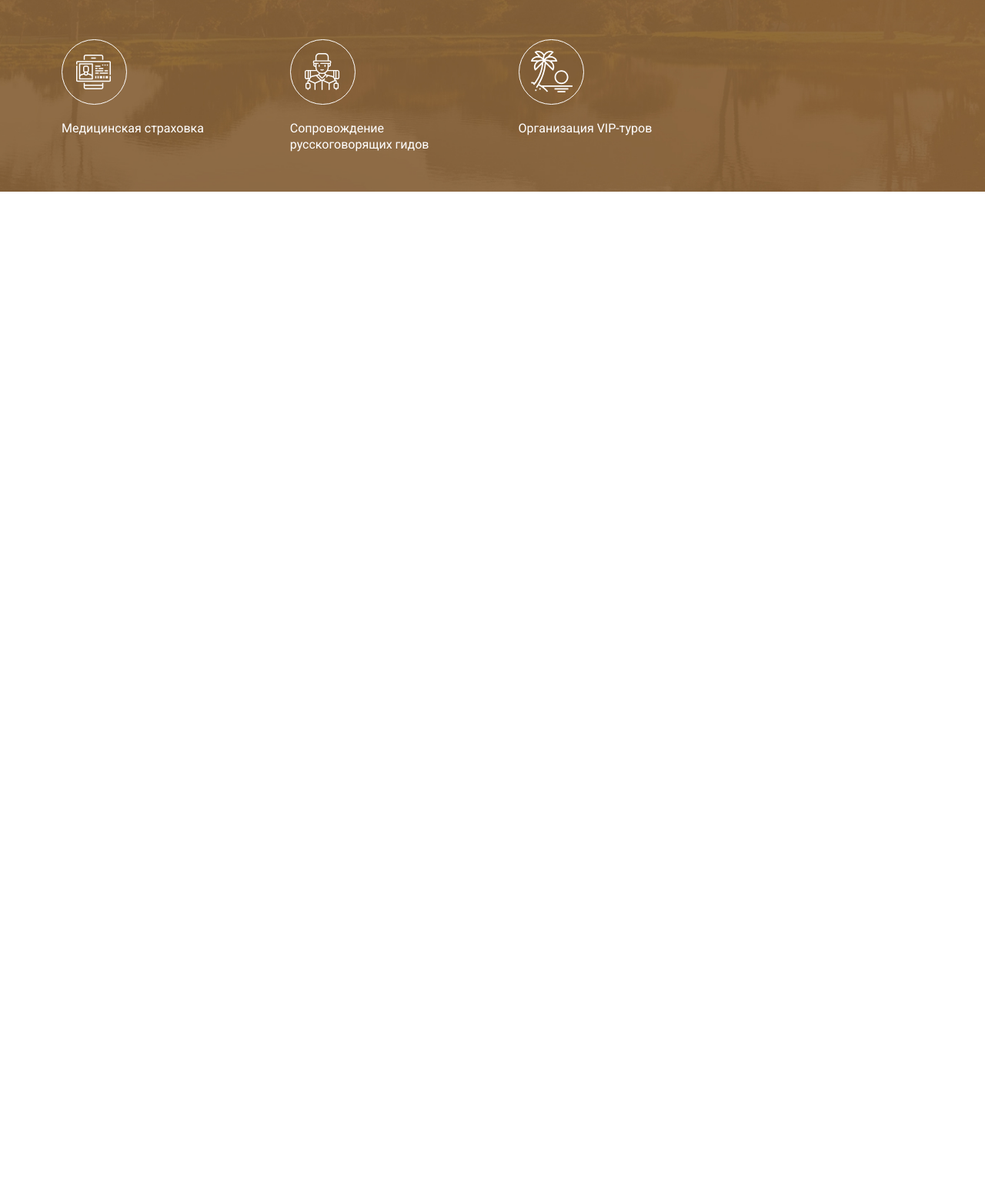
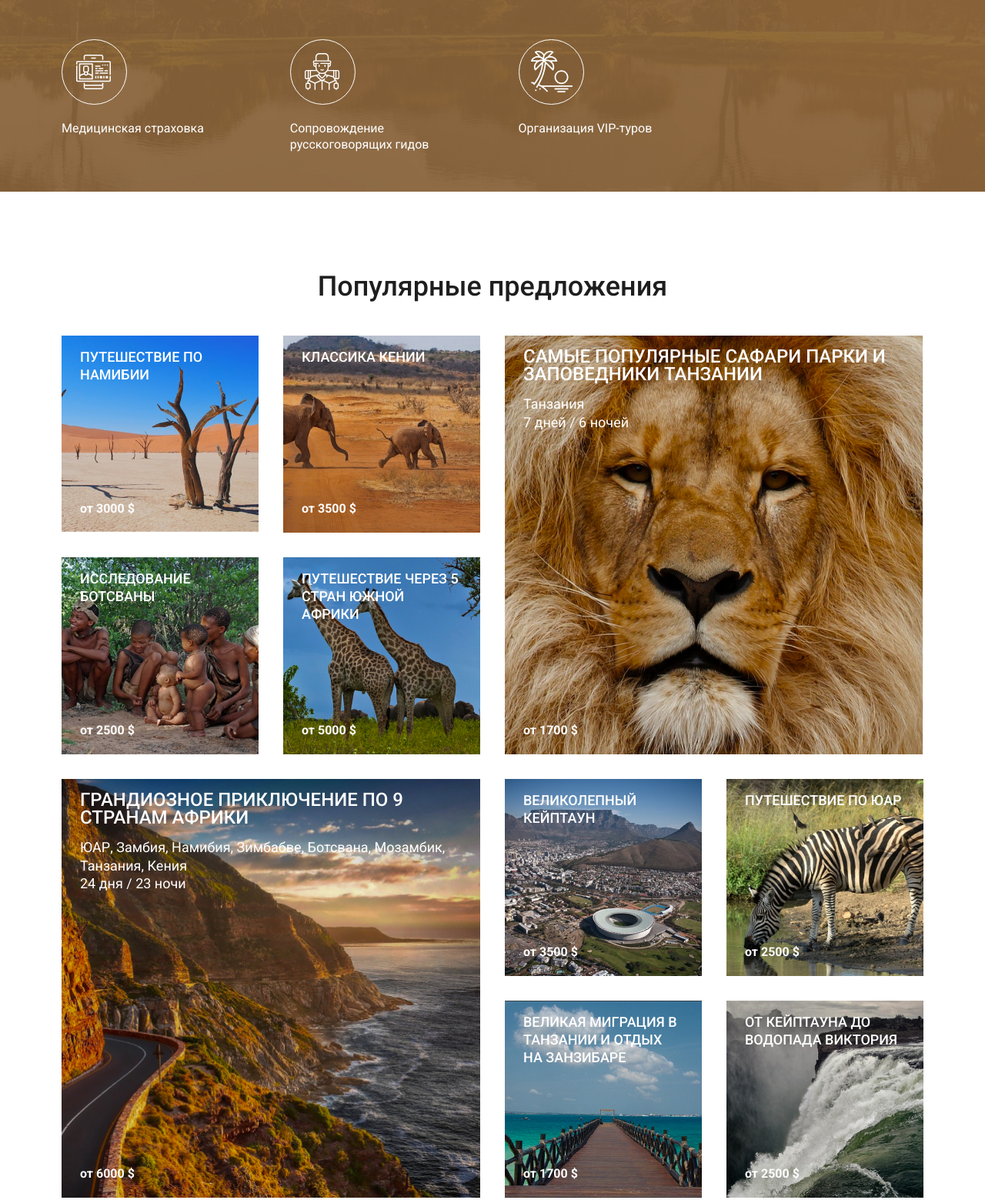
Before and after one commit to kkapi/safari-site-layout, a plain HTML site: page index.html in a window 1280 px wide. Shown: the part 1843-3402 px from the top of the page at 77% size. Before the commit the page ends 2092 px from the top, so only its background shows below. Drawn offline with nearby package versions, Linux system fonts and the light colour scheme.

Commit message:
add popular

```diff
--- a/css/style.css
+++ b/css/style.css
@@ -137,3 +137,50 @@ a{
     font-size: 16px;
     line-height: 130%;
 }
+.popular{
+    padding: 100px 0;
+}
+.popular__title{
+    margin-bottom: 40px;
+}
+.popular__items{
+    display: grid;
+    grid-template-columns: repeat(4, 1fr);
+    grid-template-rows: repeat(4, 1fr);
+    grid-gap: 32px;
+    padding-bottom: 80px;
+    border-bottom: 1px solid #D9D9DE;
+}
+.popular__link{
+    padding: 16px 24px 19px;
+    color: #fff;
+    display: flex;
+    flex-direction: column;
+    justify-content: space-between;
+    background-repeat: no-repeat;
+    background-size: cover;
+    min-height: 256px;
+    line-height: 130%;
+}
+.popular__link:nth-child(3),
+.popular__link:nth-child(6){
+    grid-column: span 2;
+    grid-row: span 2;
+}
+.popular__link-title{
+    font-weight: 500;
+
+    margin-bottom: 15px;
+}
+.popular__link-title--big{
+    font-size: 24px;
+}
+.popular__link-price{
+    font-weight: bold;
+    font-size: 16px;
+    margin-top: auto;
+}
+.popular__country,
+.popular__time{
+    margin-bottom: 15px;
+}
--- a/index.html
+++ b/index.html
@@ -162,6 +162,59 @@
       </div>
     </div>
   </section>
+  <section class="popular">
+    <div class="container">
+      <h2 class="popular__title title">
+        Популярные предложения
+      </h2>
+      <div class="popular__items">
+        <a href="#" class="popular__link" style="background-image: url(images/popular-1.jpg)";>
+          <h4 class="popular__link-title">ПУТЕШЕСТВИЕ ПО НАМИБИИ</h4>
+          <p class="popular__link-price">от 3000 $</p>
+        </a>
+        <a href="#" class="popular__link" style="background-image: url(images/popular-2.jpg)";>
+          <h4 class="popular__link-title">КЛАССИКА КЕНИИ</h4>
+          <p class="popular__link-price">от 3500 $</p>
+        </a>
+        <a href="#" class="popular__link " style="background-image: url(images/popular-3.jpg)";>
+          <h4 class="popular__link-title popular__link-title--big">САМЫЕ ПОПУЛЯРНЫЕ САФАРИ ПАРКИ И ЗАПОВЕДНИКИ ТАНЗАНИИ</h4>
+          <p class="popular__coutry">Танзания</p>
+          <p class="popular__time">7 дней / 6 ночей</p>
+          <p class="popular__link-price">от 1700 $</p>
+        </a>
+        <a href="#" class="popular__link" style="background-image: url(images/popular-4.jpg)";>
+          <h4 class="popular__link-title">ИССЛЕДОВАНИЕ БОТСВАНЫ</h4>
+          <p class="popular__link-price">от 2500 $</p>
+        </a>
+        <a href="#" class="popular__link" style="background-image: url(images/popular-5.jpg)";>
+          <h4 class="popular__link-title">ПУТЕШЕСТВИЕ ЧЕРЕЗ 5 СТРАН ЮЖНОЙ АФРИКИ</h4>
+          <p class="popular__link-price">от 5000 $</p>
+        </a>
+        <a href="#" class="popular__link" style="background-image: url(images/popular-6.jpg)";>
+          <h4 class="popular__link-title popular__link-title--big">ГРАНДИОЗНОЕ ПРИКЛЮЧЕНИЕ ПО 9 СТРАНАМ АФРИКИ</h4>
+          <p class="popular__coutry">ЮАР, Замбия, Намибия, Зимбабве, Ботсвана, Мозамбик, Танзания, Кения</p>
+          <p class="popular__time">24 дня / 23 ночи</p>
+          <p class="popular__link-price">от 6000 $</p>
+        </a>
+        <a href="#" class="popular__link" style="background-image: url(images/popular-7.jpg)";>
+          <h4 class="popular__link-title">ВЕЛИКОЛЕПНЫЙ КЕЙПТАУН</h4>
+          <p class="popular__link-price">от 3500 $</p>
+        </a>
+        <a href="#" class="popular__link" style="background-image: url(images/popular-8.jpg)";>
+          <h4 class="popular__link-title">ПУТЕШЕСТВИЕ ПО ЮАР</h4>
+          <p class="popular__link-price">от 2500 $</p>
+        </a>
+        <a href="#" class="popular__link" style="background-image: url(images/popular-9.jpg)";>
+          <h4 class="popular__link-title">ВЕЛИКАЯ МИГРАЦИЯ В ТАНЗАНИИ И ОТДЫХ НА ЗАНЗИБАРЕ</h4>
+          <p class="popular__link-price">от 1700 $</p>
+        </a>
+        <a href="#" class="popular__link" style="background-image: url(images/popular-10.jpg)";>
+          <h4 class="popular__link-title">ОТ КЕЙПТАУНА ДО ВОДОПАДА ВИКТОРИЯ</h4>
+          <p class="popular__link-price">от 2500 $</p>
+        </a>
+      </div>
+    </div>
+  </section>
 
   <script src="https://ajax.googleapis.com/ajax/libs/jquery/3.4.1/jquery.min.js"></script>
   <script src="js/slick.min.js"></script>
```
Also changed, not shown: images/popular-1.jpg (added), images/popular-10.jpg (added), images/popular-2.jpg (added), images/popular-3.jpg (added), images/popular-4.jpg (added), images/popular-5.jpg (added), images/popular-6.jpg (added), images/popular-7.jpg (added), images/popular-8.jpg (added), images/popular-9.jpg (added).
